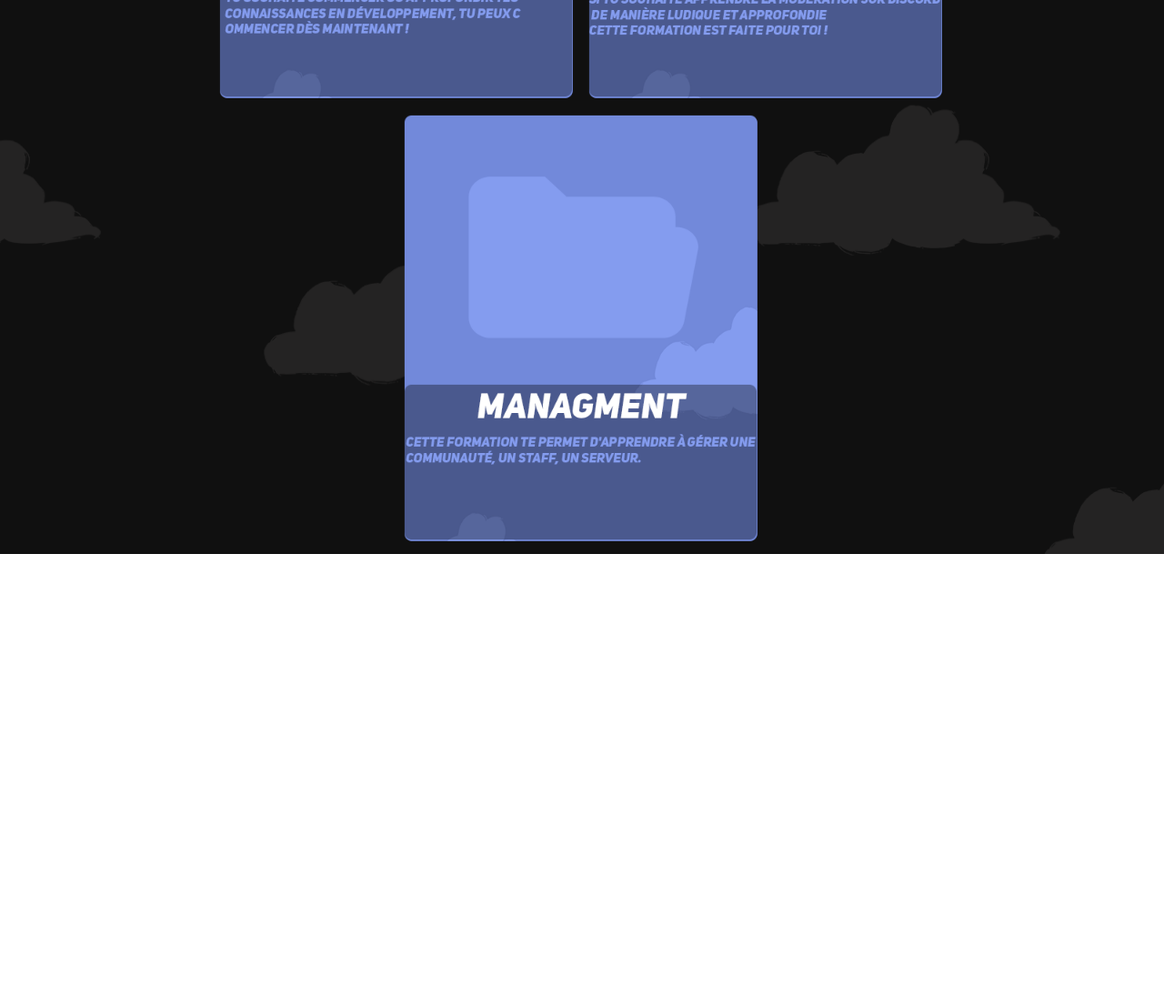
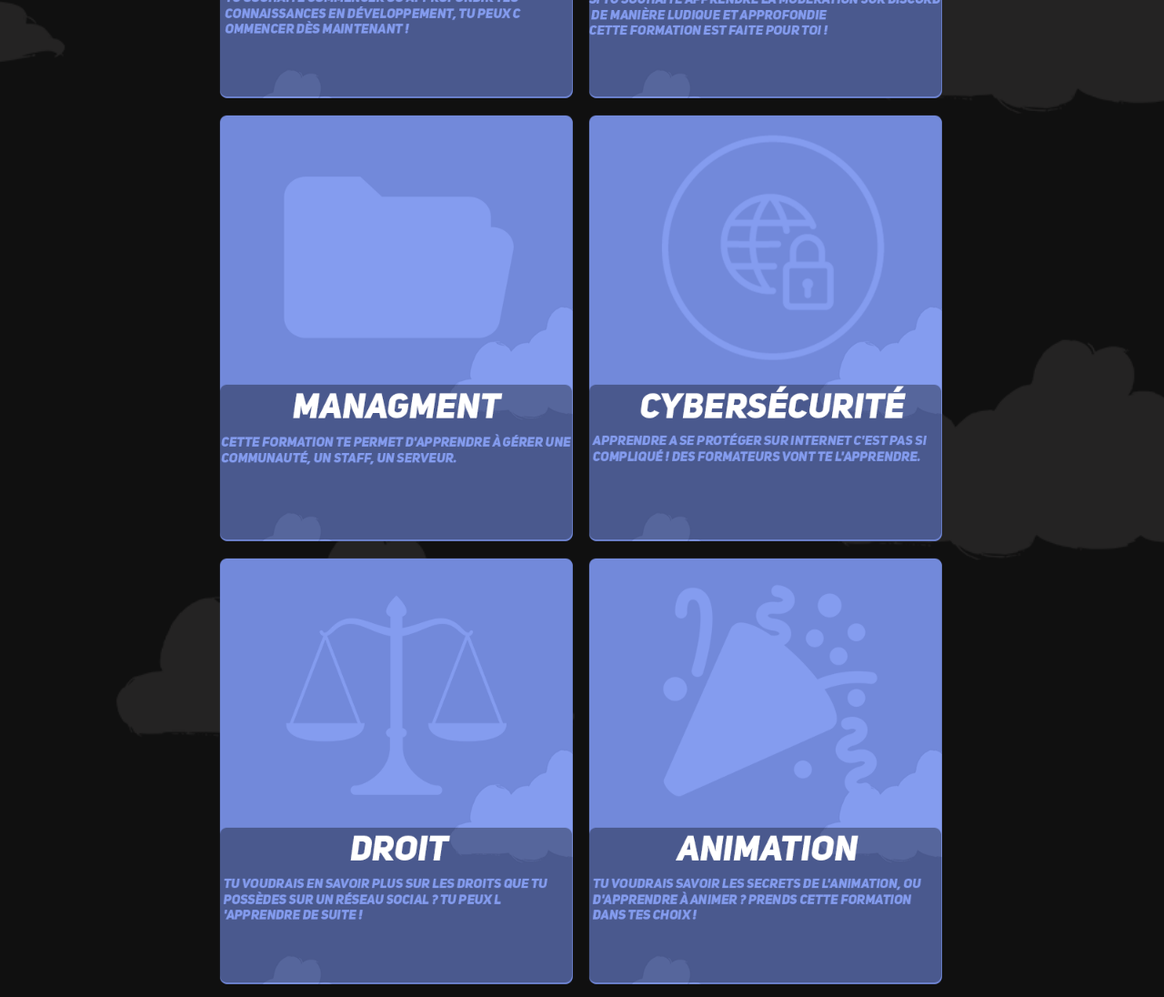
Before and after one commit to KitCATBOy/discordappshcool, a plain HTML site: page formations.html in a window 1280 px wide. Shown: the part 1240-2336 px from the top of the page at 91% size. Before the commit the page ends 1849 px from the top, so only its background shows below. Drawn offline with Linux system fonts and the light colour scheme.

Commit message:
Add files via upload

```diff
--- a/formations.html
+++ b/formations.html
@@ -41,6 +41,10 @@
             <img src="./CSS/img/caseprog.png" class="caseform">
             <img src="./CSS/img/casemod.png" class="caseform">
             <img src="./CSS/img/casemanag.png" class="caseform">
+            <img src="./CSS/img/casecyber.png" class="caseform">
+            <img src="./CSS/img/casedroit.png" class="caseform">
+            <img src="./CSS/img/caseanim.png" class="caseform">
+
 
         </div>
     </section>
```
Also changed, not shown: CSS/img/caseanim.png (added), CSS/img/casecyber.png (added), CSS/img/casedroit.png (added).
